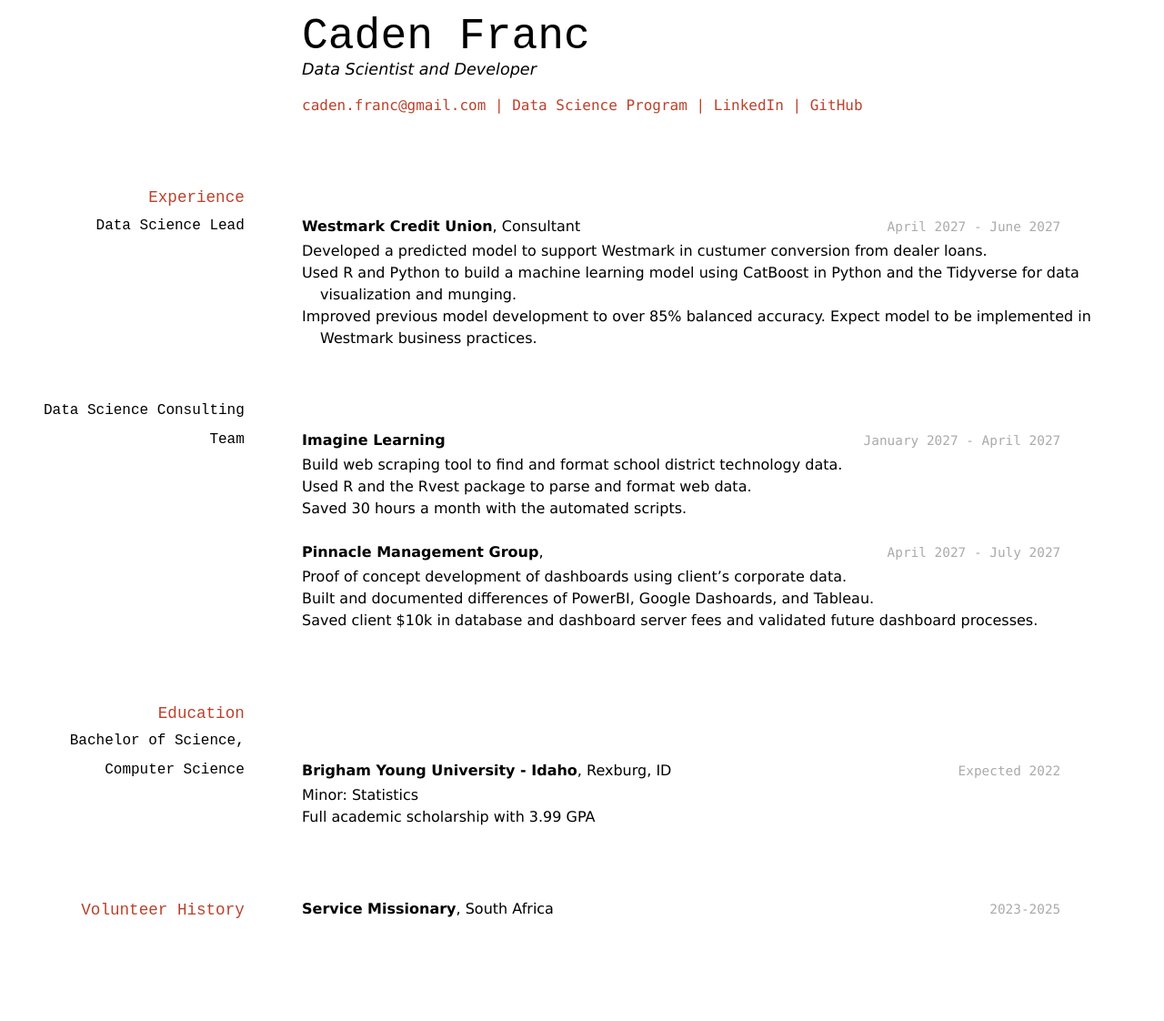
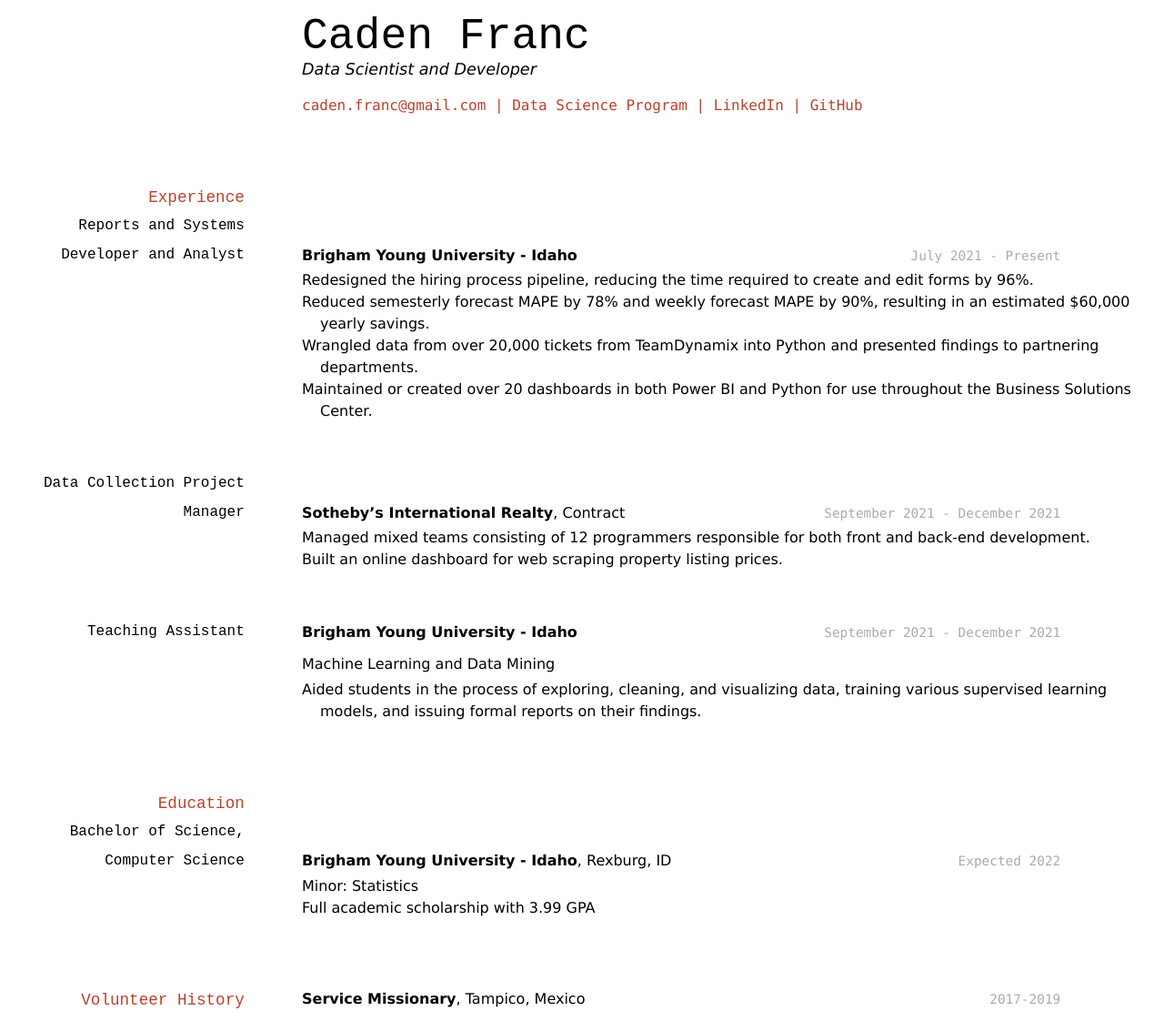
Before and after one commit to byuids-resumes/franc-resume, a Jekyll site: the page built from docs/index.md, in a window 1280 px wide. Shown: the whole page at 91% size. Built offline with Jekyll 4.4.1, drawn with Linux system fonts in a browser that asks for light colours; before the commit the page ends 1022 px from its top, so only the background shows below that.

Commit message:
Finished resume.

```diff
--- a/docs/index.md
+++ b/docs/index.md
@@ -16,30 +16,30 @@ Data Scientist and Developer
 
 ## Experience
 
-### Data Science Lead
+### Reports and Systems Developer and Analyst
 
-`April 2027 - June 2027`
-__Westmark Credit Union__, Consultant
+`July 2021 - Present`
+__Brigham Young University - Idaho__
 
-- Developed a predicted model to support Westmark in custumer conversion from dealer loans.
-- Used R and Python to build a machine learning model using CatBoost in Python and the Tidyverse for data visualization and munging.
-- Improved previous model development to over 85% balanced accuracy. Expect model to be implemented in Westmark business practices.
+- Redesigned the hiring process pipeline, reducing the time required to create and edit forms by 96%.
+- Reduced semesterly forecast MAPE by 78% and weekly forecast MAPE by 90%, resulting in an estimated $60,000 yearly savings.
+- Wrangled data from over 20,000 tickets from TeamDynamix into Python and presented findings to partnering departments.
+- Maintained or created over 20 dashboards in both Power BI and Python for use throughout the Business Solutions Center.
 
-### Data Science Consulting Team
+### Data Collection Project Manager
 
-`January 2027 - April 2027`
-__Imagine Learning__
+`September 2021 - December 2021`
+__Sotheby's International Realty__, Contract
 
-- Build web scraping tool to find and format school district technology data.
-- Used R and the Rvest package to parse and format web data.
-- Saved 30 hours a month with the automated scripts.
+- Managed mixed teams consisting of 12 programmers responsible for both front and back-end development.
+- Built an online dashboard for web scraping property listing prices.
 
-`April 2027 - July 2027`
-__Pinnacle Management Group__,
+### Teaching Assistant
+`September 2021 - December 2021`
+__Brigham Young University - Idaho__
 
-- Proof of concept development of dashboards using client's corporate data.
-- Built and documented differences of PowerBI, Google Dashoards, and Tableau.
-- Saved client $10k in database and dashboard server fees and validated future dashboard processes.
+Machine Learning and Data Mining
+- Aided students in the process of exploring, cleaning, and visualizing data, training various supervised learning models, and issuing formal reports on their findings.
 
 ## Education
 
@@ -52,8 +52,8 @@ __Pinnacle Management Group__,
 
 ## Volunteer History
 
-`2023-2025`
-__Service Missionary__, South Africa
+`2017-2019`
+__Service Missionary__, Tampico, Mexico
 
 
 
```
